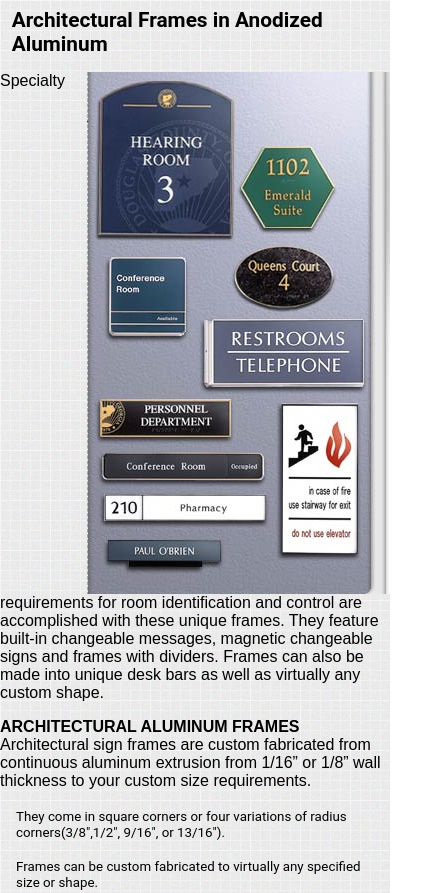
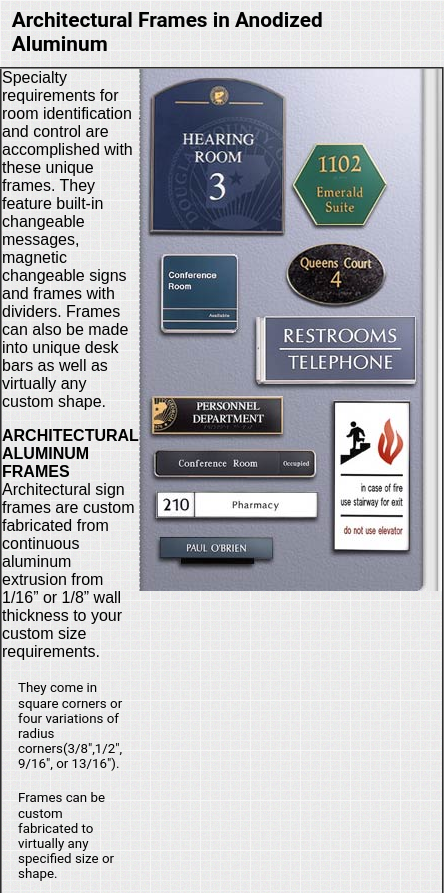
Before and after one commit to timvandehey/anpwww, a plain HTML site: page aa.html in a window 390 px wide. Shown: the top 893 px of the page, 444 px wide, since content can reach past the window. Drawn offline with Linux system fonts and the light colour scheme.

Commit message:
working on responsive

```diff
--- a/aa.html
+++ b/aa.html
@@ -12,16 +12,13 @@
 
 <BODY>
   <section>Architectural Frames in Anodized Aluminum</section>
-  <!-- <center>
+  <center>
 
     <table cellpadding="3" border="2">
 
 
       <tr>
-<td> -->
-  <div class='holders'>
-    <div class=text>
-      <img src="prod_arch_alum_pic.jpg">
+        <td>
           <p class="text">Specialty requirements
             for room identification and control are accomplished
             with these unique frames. They feature built-in
@@ -59,17 +56,17 @@
                 (light gray), Black, White, Almond, Brown,
                 and Arch Brown.</span></li>
           </ul>
-      <!-- </td>
-<td> -->
-    </div>
-  </div>
-  <!-- </td>
+        </td>
+        <td valign=top>
+
+          <img src="prod_arch_alum_pic.jpg">
+        </td>
 
 
     </table>
 
 
-</center> -->
+  </center>
 
 
 </BODY>
```
Lines whose indentation alone changed are shown as unchanged.
